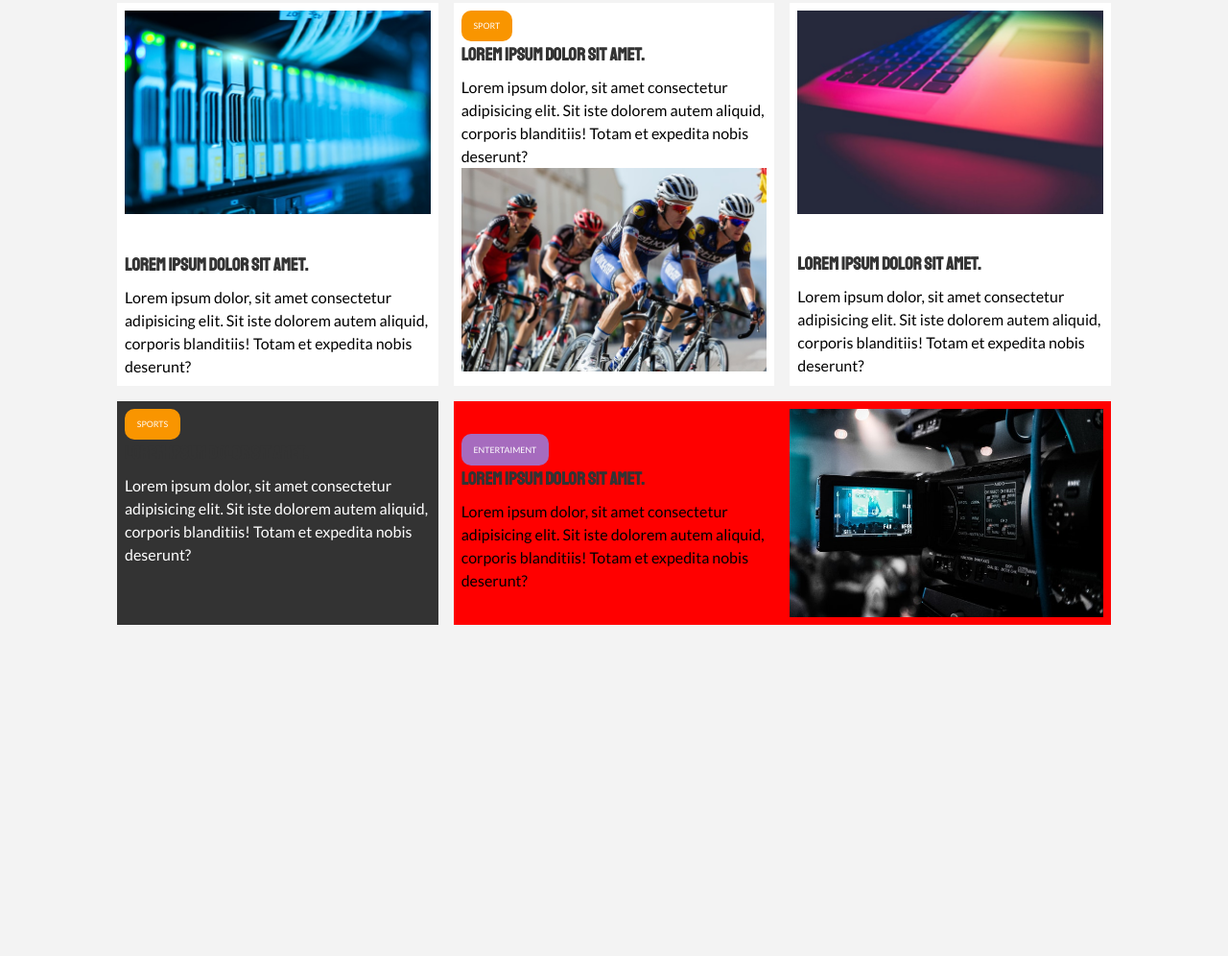
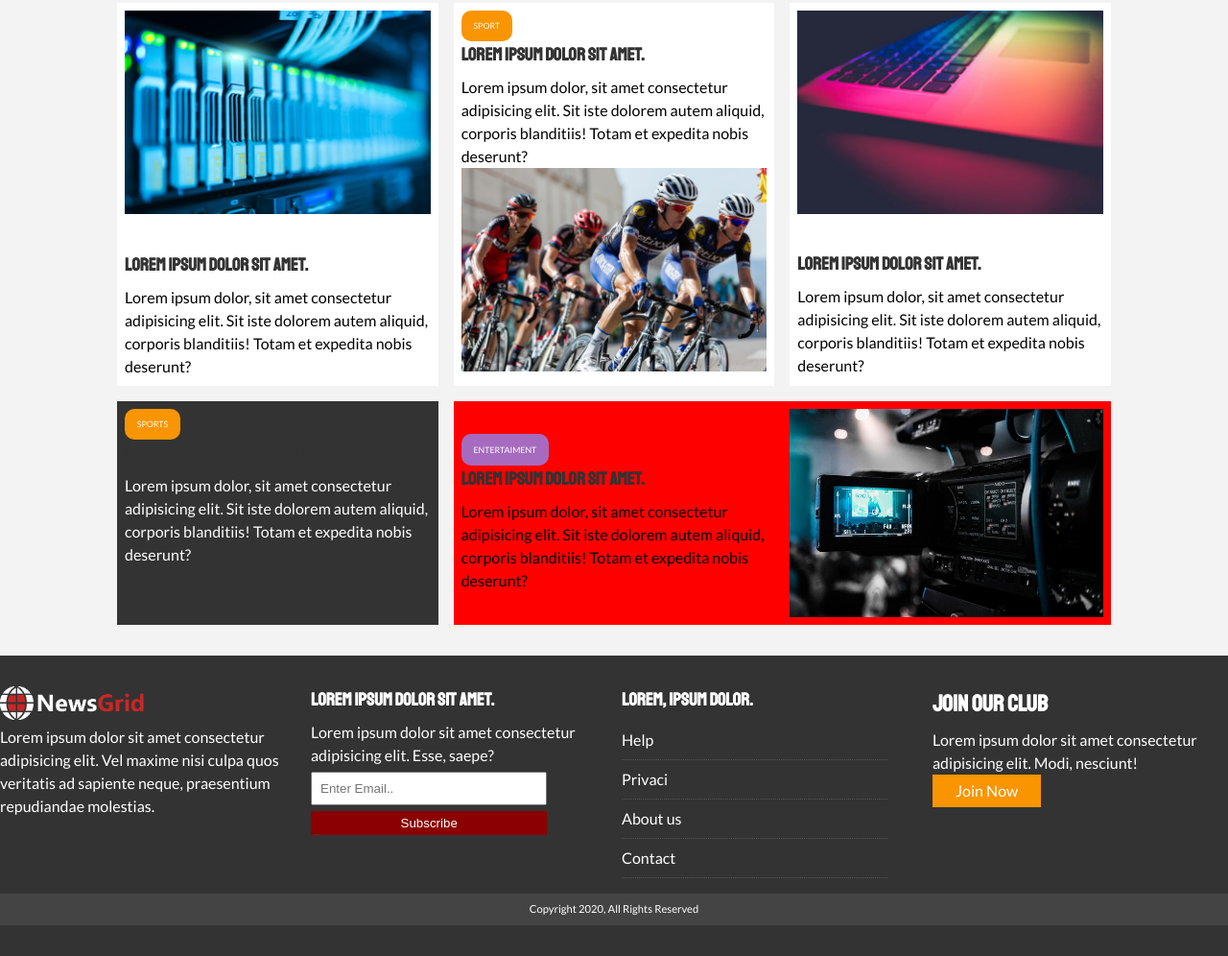
Before and after one commit to alenskupnjak/HtmlSportRagbi, a plain HTML site: page index.html in a window 1280 px wide. Shown: the part 869-1865 px from the top of the page at 96% size. Before the commit the page ends 1552 px from the top, so only its background shows below. Drawn offline with Linux system fonts and the light colour scheme.

Commit message:
004 home page

```diff
--- a/css/style.css
+++ b/css/style.css
@@ -98,7 +98,6 @@ h1, h2, h3, h4 ,h5 {
 .bg-dark {
   background: var(--dark-color);
   color: #fff;
-  color:blue;
 }
 
 .bg-primary {
@@ -121,7 +120,6 @@ h1, h2, h3, h4 ,h5 {
  {
   background: var(--dark-color);
   color: #fff;
-  color:blue;
 }
 
 
@@ -132,12 +130,21 @@ h1, h2, h3, h4 ,h5 {
 .p-2 {padding: 2rem;}
 .p-3 {padding: 3rem;}
 
+.list li {
+  padding: 0.5rem 0;
+  border-bottom: #555 dotted 1px;
+  width: 90%;
+}
+
+.list li a:hover {
+color: var(--primary-color) !important;
+}
+
 
 
 .bg-secondary {
   background: var(--dark-color);
   color: #fff;
-  color:blue;
 }
 
 .btn:hover {
@@ -273,3 +280,45 @@ margin-bottom: 1rem;
   grid-column-start: 2;
   grid-column-end: 4;
 }
+
+/* footer */
+#main-footer {
+  background: var(--dark-color);
+}
+
+#main-footer img {
+  width: 150px;
+}
+
+#main-footer a {
+  color: #fff;
+  grid-template-columns: repeat(4, 1fr);
+}
+
+#main-footer .footer-container {
+  display: grid;
+  grid-template-columns: repeat(4, 1fr);
+  grid-gap: 1rem;
+}
+
+#main-footer .footer-container div:last-child {
+background: #444;
+grid-column-start: 1;
+grid-column-end: 5;
+text-align: center;
+padding: 0.5rem;
+font-size: 0.7rem;
+align-items: center;
+}
+
+#main-footer .footer-container input[type='email'] {
+  width: 80%;
+  padding: 0.5rem;
+  margin-bottom: 0.5rem;
+  align-items: stretch;
+  margin: 0.3rem auto;
+}
+
+#main-footer .footer-container input[type='submit'] {
+  width: 80%;
+}
--- a/index.html
+++ b/index.html
@@ -112,9 +112,50 @@
           </div>
           <img src="img/articles/ent2.jpg" alt="">
         </article>
-
       </div>
     </div>
   </section>
+
+  <!-- footer -->
+  <footer id="main-footer" class="py-2 bg-primary">
+    <div class="contaner footer-container">
+      <div>
+        <img src="img/logo_light.png" alt="News grid">
+        <p>Lorem ipsum dolor sit amet consectetur adipisicing elit. Vel maxime nisi culpa quos veritatis ad sapiente neque, praesentium repudiandae molestias.
+        </p>
+      </div>
+
+      <div>
+        <h3>Lorem ipsum dolor sit amet.</h3>
+        <p>Lorem ipsum dolor sit amet consectetur adipisicing elit. Esse, saepe?</p>
+        <form>
+          <input type="email" placeholder="Enter Email..">
+          <input type="submit" value="Subscribe" class="btn btn-primary">
+        </form>
+      </div>
+
+      <div>
+        <h3>Lorem, ipsum dolor.</h3>
+        <ul class="list">
+          <li><a href="#">Help</a></li>
+          <li><a href="#">Privaci</a></li>
+          <li><a href="#">About us</a></li>
+          <li><a href="#">Contact</a></li>
+        </ul>
+      </div>
+
+      <div>
+        <h2>Join Our Club</h2>
+        <p>Lorem ipsum dolor sit amet consectetur adipisicing elit. Modi, nesciunt!</p>
+        <a href="#" class="btn btn-secondary">Join Now</a>
+      </div>
+
+      <div>
+        <p>
+          Copyright 2020, All Rights Reserved</p>
+      </div>
+
+    </div>
+  </footer>
 </body>
 </html>
```
